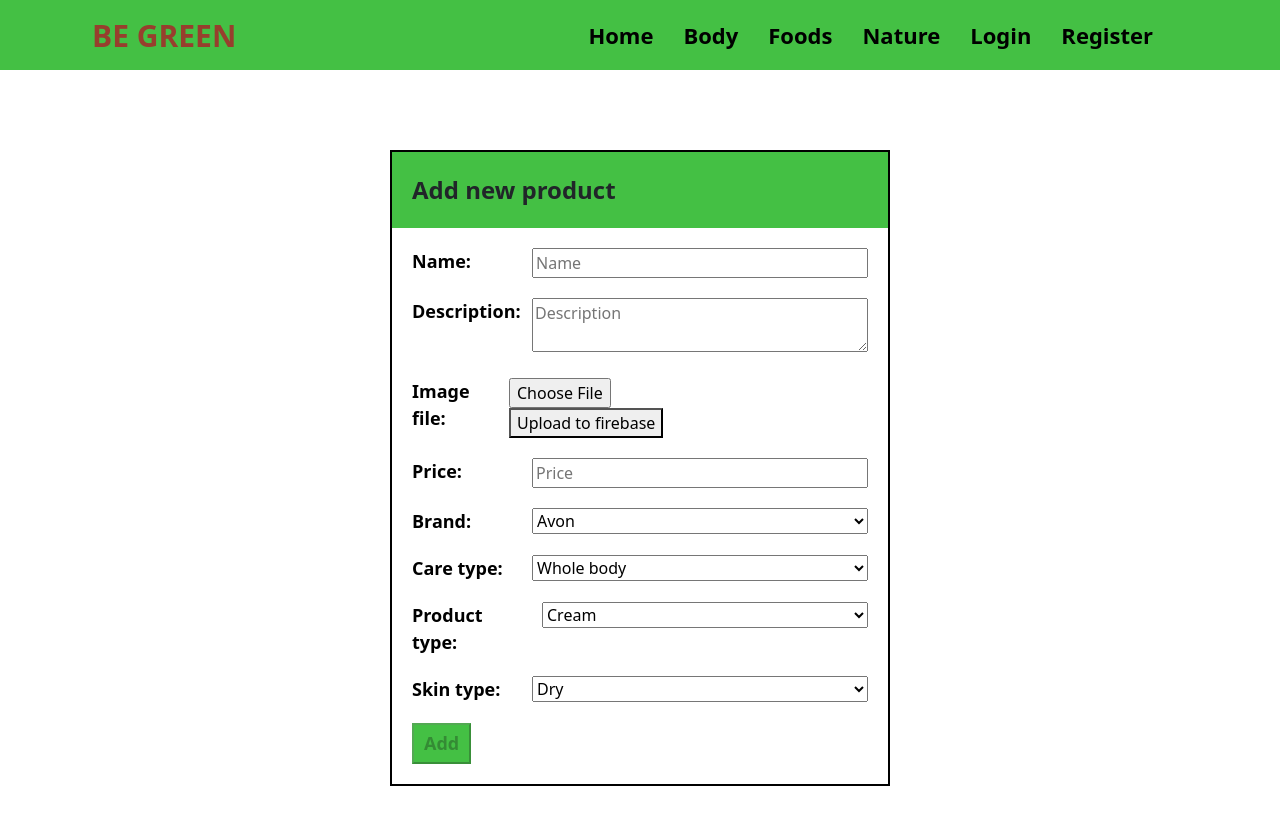
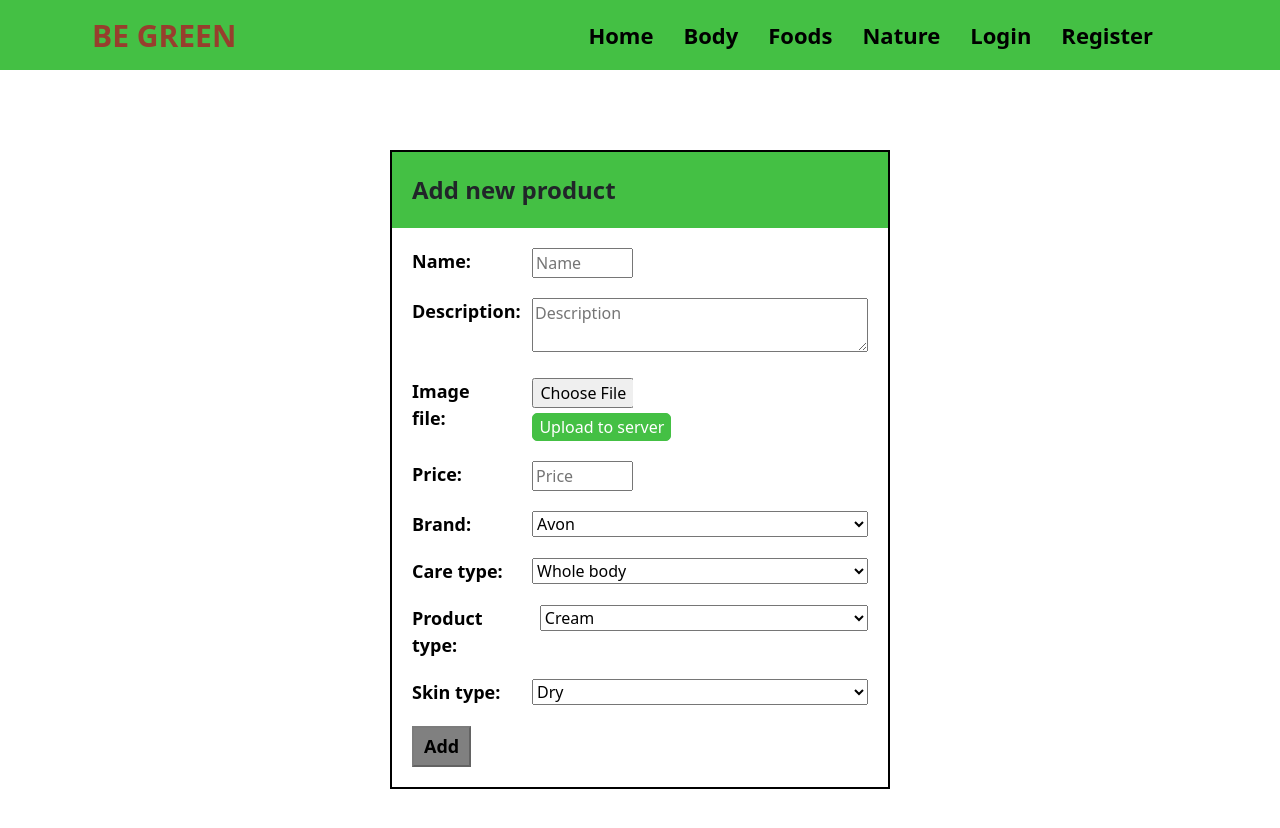
Before and after one commit to ASlAtanasov/be-green, a React (Create React App) app: page /create in a window 1280 px wide. Shown: the top 828 px of the page. Built offline with nearby package versions, Linux system fonts and the light colour scheme.

Commit message:
create view image upload input fixed

```diff
--- a/src/components/Create/Create.css
+++ b/src/components/Create/Create.css
@@ -60,10 +60,10 @@
 }
 
 .create-section-form-fieldset-p-imageFile label {
-    margin-right: 20px;
+    margin-right: 52px;
     font-size: 18px;
     color: black;
-    width: 100px;
+    width: 15%;
 }
 
 .create-section-form-fieldset-p-imageFile span {
@@ -227,3 +227,41 @@
     color: white;
     font-weight: bold;
 }
+
+.image-choosen-file-text {
+    color: black;
+}
+
+span.input {
+    width: 335px;
+}
+
+span.input input {
+    width: 30%;
+    margin-right: 10px;
+}
+
+span.input button {
+    margin-top: 5px;
+    background: rgb(68, 192, 68);
+    border:1px solid rgb(68, 192, 68);
+    border-radius: 5px;
+    color: white;
+
+}
+span.input button:hover {
+    background: rgb(68, 192, 68);
+    background: rgba(165, 42, 42, 0.863);
+    color: white;
+    font-weight: bold;
+}
+
+.disabled,
+.disabled:hover {
+    background: grey;
+    color: black;
+}
+
+input[type='file'] {
+    color: transparent;
+  }
--- a/src/components/Create/Create.js
+++ b/src/components/Create/Create.js
@@ -26,12 +26,18 @@ const Create = () => {
                     <p className="field create-section-form-fieldset-p-imageFile">
                         <label htmlFor="imageFile">Image file:</label>
                         <span className="input">
-                            <input type="file" name="imageFile" id="imageFile" onChange={
-                                (e) => {
-                                    setImageUrl(e.currentTarget.files[0])
-                                    console.log('ImageUrl is set')
-                                }} />
-                            <button type="submit" onClick={uploadImageHandler(imageUrl, setImageUrl, setIsUploaded)} disabled={isUploaded}>Upload to firebase</button>
+                            <section>
+                                <input type="file" name="imageFile" id="imageFile" onChange={
+                                    (e) => {
+                                        setImageUrl(e.currentTarget.files[0])
+                                        console.log('ImageUrl is set')
+                                    }} />
+                                {imageUrl
+                                    ? <span className="image-choosen-file-text">{'Image file has been chosen!'}</span>
+                                    : <span></span>
+                                }
+                            </section>
+                            <button type="submit" onClick={uploadImageHandler(imageUrl, setImageUrl, setIsUploaded)} disabled={isUploaded}>Upload to server</button>
                         </span>
                     </p>
                     <p className="field create-section-form-fieldset-p-price">
@@ -85,7 +91,7 @@ const Create = () => {
                             </select>
                         </span>
                     </p>
-                    <input className="button submit create-section-form-fieldset-button" type="submit" disabled={!isUploaded} value="Add" />
+                    <input className={`button submit create-section-form-fieldset-button ${!isUploaded && 'disabled'}`} type="submit" disabled={!isUploaded} value="Add" />
                 </fieldset>
             </form>
         </section>
--- a/src/components/Header/Header.js
+++ b/src/components/Header/Header.js
@@ -27,7 +27,7 @@ const Header = () => {
     //     }
     // };
 
-    const getAllHandler = () => {
+    const onClickGetAllHandler = () => {
         console.log('Body getAll func');
         getAll(products, setProducts, setProductsToDisplay);
     }
@@ -38,7 +38,7 @@ const Header = () => {
                 ? <Link to="/create">Create</Link>
                 : ''}
             <Link to="/">Home</Link>
-            <Link to="/body" onClick={getAllHandler}>Body</Link>
+            <Link to="/body" onClick={onClickGetAllHandler}>Body</Link>
             <Link to="/foods">Foods</Link>
             <Link to="/nature">Nature</Link>
             <Link to="/logout" /*onClick={logoutHandler}*/>Logout</Link>
@@ -48,7 +48,7 @@ const Header = () => {
     const guest = (
         <>
             <Link to="/">Home</Link>
-            <Link to="/body" onClick={getAllHandler}>Body</Link>
+            <Link to="/body" onClick={onClickGetAllHandler}>Body</Link>
             <Link to="/foods">Foods</Link>
             <Link to="/nature">Nature</Link>
             <Link to="/login">Login</Link>
```
Also changed, not shown: src/services/productService.js (+6 -4 lines).
